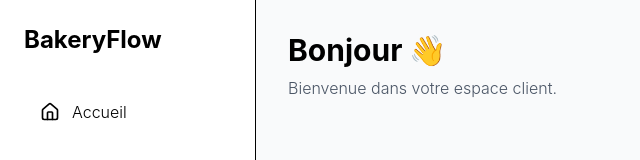
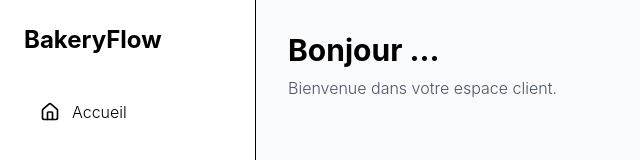
Before and after one commit to kouchemep-blip/bakeryflow, a Next.js app: page /customers in a window 1280 px wide. Shown: the top 160 px of the page, without its empty margins (0-640 px from the left). Built offline with nearby package versions, Linux system fonts and the light colour scheme; no server answers.

Commit message:
Affiche le prénom du client connecté

```diff
--- a/src/app/customers/page.tsx
+++ b/src/app/customers/page.tsx
@@ -1,17 +1,44 @@
+"use client";
+
+import { useEffect, useState } from "react";
+
+type User = {
+  id: number;
+  firstName: string;
+  lastName: string;
+  email: string;
+  role: string;
+};
+
 export default function ClientPage() {
+  const [user, setUser] = useState<User | null>(null);
+
+  useEffect(() => {
+    const fetchUser = async () => {
+      try {
+        const res = await fetch("/api/auth/me");
+
+        if (!res.ok) return;
+
+        const data = await res.json();
+        setUser(data);
+      } catch (error) {
+        console.error("Erreur lors du chargement du profil :", error);
+      }
+    };
+
+    fetchUser();
+  }, []);
+
   return (
     <div>
-
       <h1 className="text-3xl font-bold">
-        Bonjour 👋
+        Bonjour {user ? user.firstName : "..."}
       </h1>
-
 
       <p className="mt-2 text-gray-600">
         Bienvenue dans votre espace client.
       </p>
-
-
     </div>
   );
 }
```
